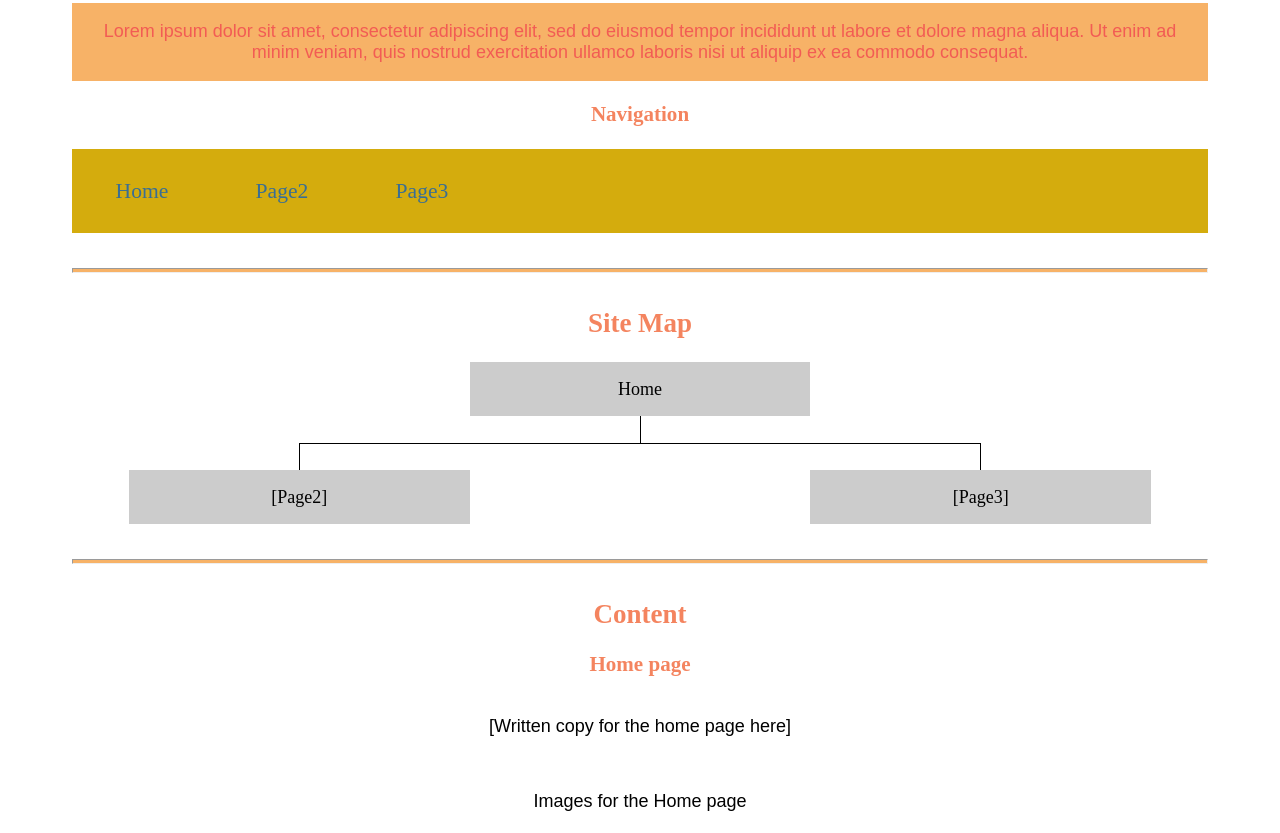
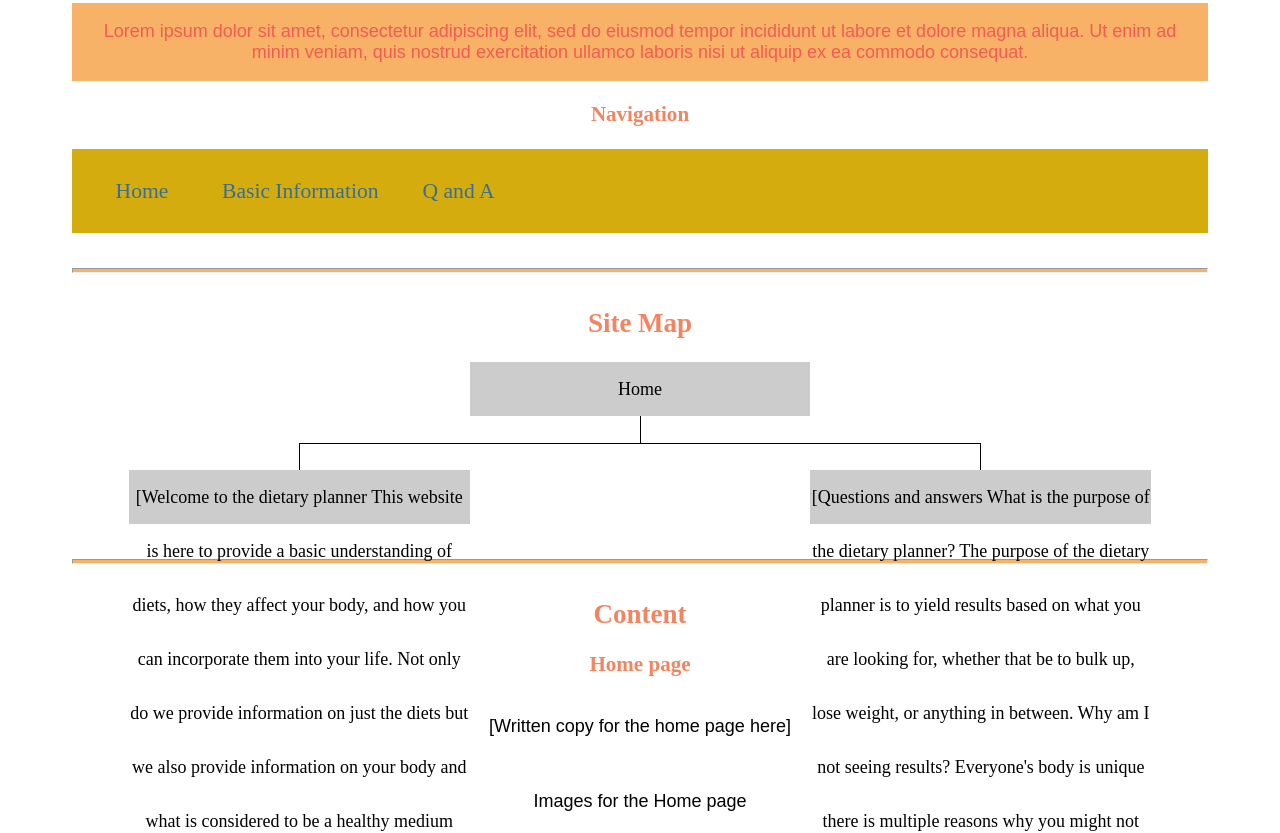
Before and after one commit to Andysgithub123/web-fundamentals, a plain HTML site: page wdd130/wwr/dietary-guide/site-plan.html in a window 1280 px wide. Shown: the part 2106-2939 px from the top of the page. Drawn offline with Linux system fonts and the light colour scheme; a web font is replaced by a local one.

Commit message:
commit to index

```diff
--- a/wdd130/wwr/dietary-guide/site-plan.html
+++ b/wdd130/wwr/dietary-guide/site-plan.html
@@ -87,9 +87,9 @@
       </h3>
       <!-- Think about how you want your navigation bar to look. In the site-plan.css file change the colors to your colors to get the look you desire. -->
       <nav>
-        <a href="#">Home</a>
-        <a href="#">Page2</a>
-        <a href="#">Page3</a>
+        <a href="./images/images.jpg">Home</a>
+        <a href="./images/download.jpg">Basic Information</a>
+        <a href="./images/download (1).jpg">Q and A</a>
       </nav>
       <hr>
       <h2>
@@ -100,10 +100,30 @@
           Home
         </div>
         <div class="sm-page2">
-          [Page2] <!-- change this -->
+          [Welcome to the dietary planner
+          This website is here to provide a basic understanding of diets, how they affect your body, and how you can incorporate them into your life. Not only do we provide information on just the diets but we also provide information on your body and what is considered to be a healthy medium between dieting and harming your body.
+          Necessary information
+          Before you start looking through the diets it is important to know some information about your body. For one, how much do you weigh currently and has this changed recently? If there has been a change recently why? Have you just been eating more or have you been overly stressed recently? It is important to know this because if you want to progress then being constantly worn down or stressed will lead to little or no results as your body will slow down its metabolic rate. It is also important to know roughly how many calories you are eating so if you do eat less calories overall you can do so slowly suddenly consuming significantly less calories will make you tired as your body is having to work itself without as much energy, your body will also slow its metabolism further as it will think that there is a problem and it needs to conserve energy.
+          Goals
+          It is important to set specific goals for yourself so you can measure your progress. If you want to lose weight start small, see where you are currently and then set the goal of losing five pounds instead of twenty. Setting smaller goals like this help us stay focused and progressing but when we set goals that are too big then it is common to become upset that the goal is taking awhile and start cutting out calories at a rate that would be unhealthy.
+          ] <!-- change this -->
         </div>
         <div class="sm-page3">
-          [Page3]  <!-- change this -->
+          [Questions and answers
+          What is the purpose of the dietary planner?
+
+          The purpose of the dietary planner is to yield results based on what you are looking for, whether that be to bulk up, lose weight, or anything in between.
+
+          Why am I not seeing results?
+
+          Everyone's body is unique there is multiple reasons why you might not see initial results for example keto is a low carb diet and works for most people because generally we consume a lot of carbs however if you are someone who regularly does not have a lot of carbs in your diet there is not going to be much change.
+
+          Why am I not gaining weight even though I am eating more?
+
+          There are several things that impact a person's metabolic rate but we can classify it into two categories. The first is genetic, some people are just born with faster or slower metabolic rates which can play a role but is not the end all be all. The second category is outside factors such as how active you are in your day to day life, how often you workout along with what kind of workouts you are doing, and your emotional well being.
+          Why come to this website over another
+          The reason why this website is more reliable compared to others is that we do not have a product that we are trying to sell. All the diets listed are not sponsored either, there is no monetary gain for us so all the information here is because it has been proven to work not because we are being paid to say that. This website is simply a tool to help guide you as stated previously everyone is different so you can make your own changes as needed along your dieting journey.
+          ]  <!-- change this -->
         </div>
 
         <div class="top">
```
Also changed, not shown: wdd130/wwr/dietary-guide/images/download (1).jpg (added), wdd130/wwr/dietary-guide/images/download.jpg (added), wdd130/wwr/dietary-guide/images/images.jpg (added).
